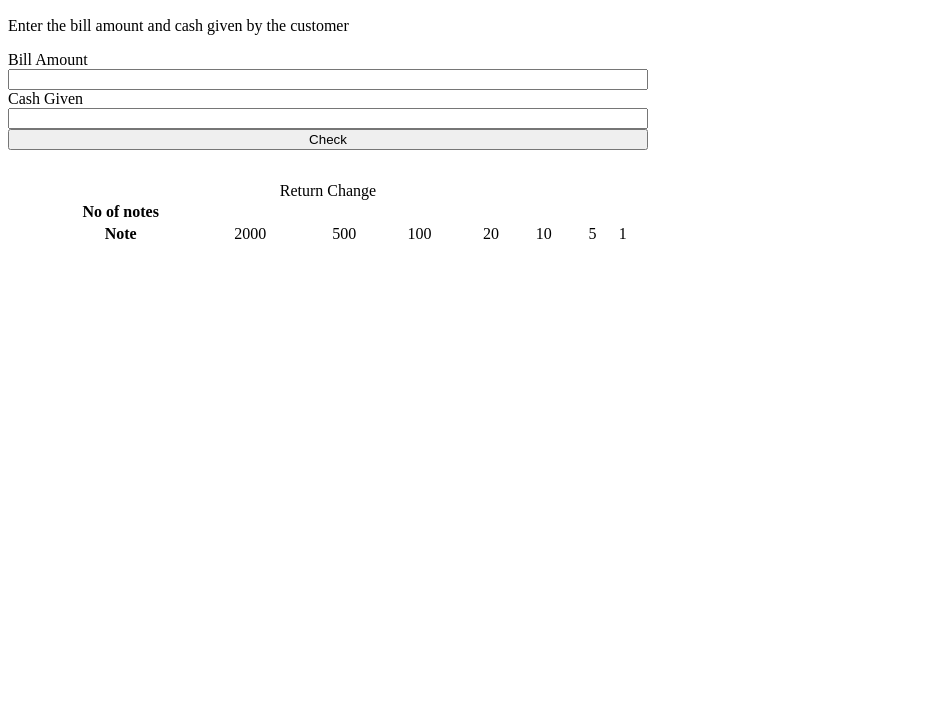
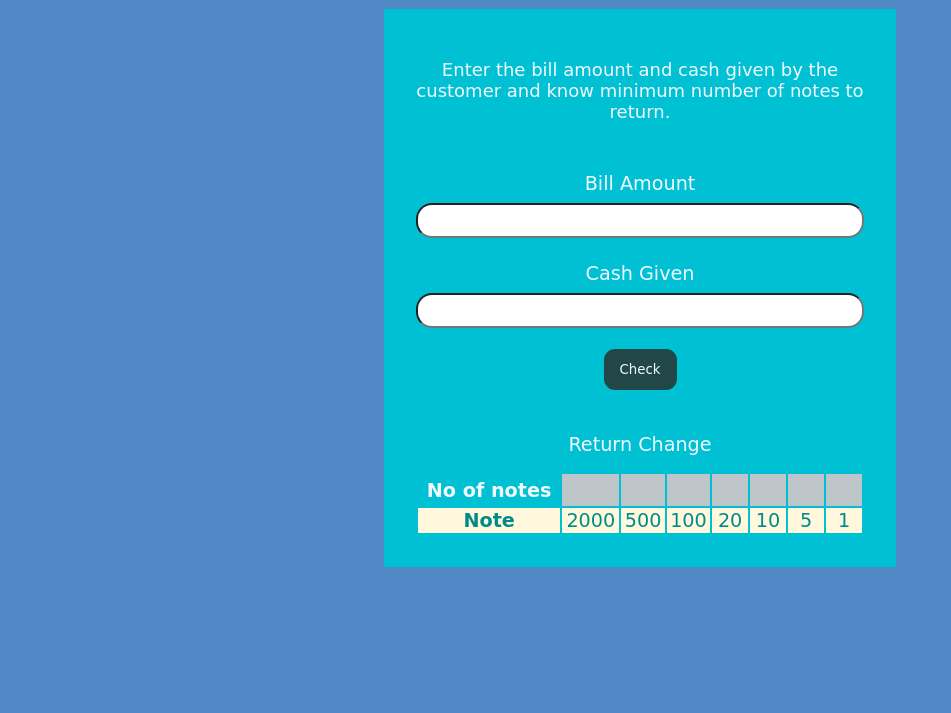
Before and after one commit to Samarth-5109/mark10-neog, a plain HTML site: page index.html in a window 1280 px wide. Shown: the part 87-800 px from the top of the page, without its empty margins (0-951 px from the left). Drawn offline with Linux system fonts and the light colour scheme; a web font is replaced by a local one.

Commit message:
added css

```diff
--- a/index.html
+++ b/index.html
@@ -6,22 +6,29 @@
     <meta name="viewport" content="width=device-width, initial-scale=1.0">
     <title>Cash-Register</title>
     <link rel="stylesheet" href="styles.css">
+
+    <h1>Cash Register Manager</h1>
     <div class="container">
-        <h1>Cash Register Manager</h1>
+
     <p class="description">
-        Enter the bill amount and cash given by the customer
+        Enter the bill amount and cash given by the customer and know minimum number of notes to return.
     </p>
     <label for="bill-amt">Bill Amount</label>
     <input id="bill-amt" type="text">
     <label for="cash-gn">Cash Given</label>
     <input id="cash-gn" type="text">
-    <button id="check-btn">Check</button>
+    <div class="btn">
+        <button id="check-btn">Check</button>
+
+    </div>
+
     <p id="error-message"></p>
     <table class="change-table">
         <caption>Return Change</caption>
         <tr>
             <th>No of notes</th>
-            <td class="no-of-notes"></td>
+
+                <td class="no-of-notes"></td>
             <td class="no-of-notes"></td>
             <td class="no-of-notes"></td>
             <td class="no-of-notes"></td>
@@ -29,8 +36,11 @@
             <td class="no-of-notes"></td>
             <td class="no-of-notes"></td>
 
+
+
+
         </tr>
-        <tr>
+        <tr class="row-2">
             <th>Note</th>
             <td>2000</td>
             <td>500</td>
--- a/styles.css
+++ b/styles.css
@@ -1,7 +1,60 @@
+@import url('https://fonts.googleapis.com/css2?family=Gluten:wght@300&display=swap');
 
+body{
+     background-color:#5089C6;
+     text-align: center;
+     font-size: larger;
+     color: aliceblue;
+     font-family: 'Gluten', cursive;
+}
 
 .container{
     display: flex;
     flex-direction: column;
-    width: 50vw;
+    margin: auto;
+    width: 40vw;
+    background-color:#00C1D4;
 }
+
+.description{
+    font-size: large;
+    padding: 2rem;
+}
+
+#bill-amt {
+    margin : 0.5rem 2rem 1.5rem 2rem;
+    padding: 0.5rem;
+    border-radius: 1rem;
+}
+
+#cash-gn{
+    margin : 0.5rem 2rem 1rem 2rem;
+    padding: 0.5rem;
+    border-radius: 1rem;
+}
+
+
+#check-btn{
+   padding: 0.8rem 1rem 0.8rem 1rem;
+   background-color: #214747;
+   border-radius: 1rem;
+   border: 5px solid #00C1D4;
+   color: aliceblue;
+   font-family: 'gluten', cursive;
+
+}
+
+.change-table{
+    padding: 1rem 2rem 2rem 2rem;
+}
+
+.no-of-notes{
+    background-color: rgb(191, 198, 201);
+    padding: 1rem;
+}
+
+.row-2{
+    background-color: cornsilk;
+
+    color: darkcyan;
+}
```
